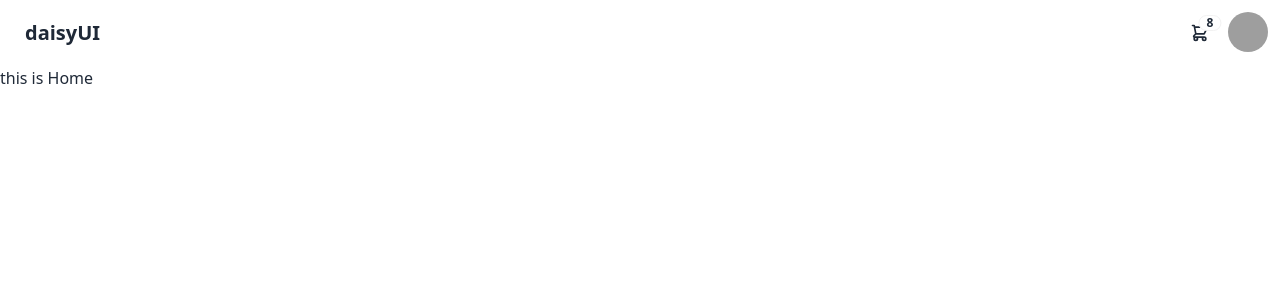
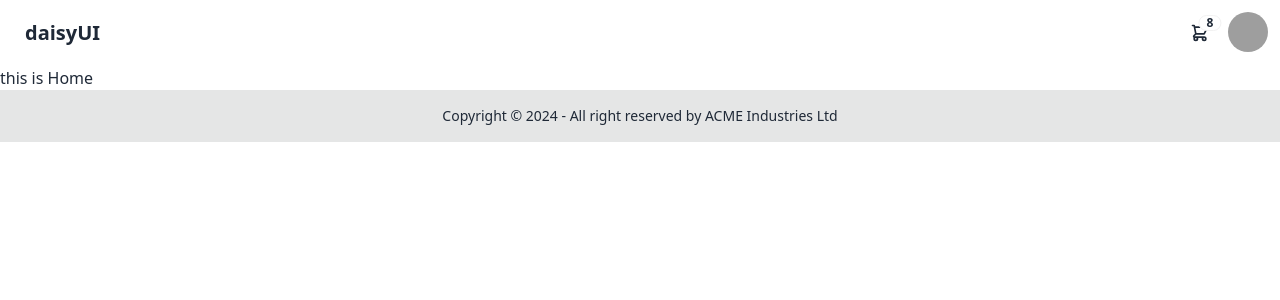
Before and after one commit to adnan2508/shop-hunt, a React (Vite) app: page / in a window 1280 px wide. Shown: the top 300 px of the page. Built offline with nearby package versions, Linux system fonts and the light colour scheme; grey boxes are pictures that could not be loaded.

Commit message:
footer added

```diff
--- /dev/null
+++ b/src/components/Footer.jsx
@@ -0,0 +1,18 @@
+import React from "react";
+
+const Footer = () => {
+  return (
+    <div>
+      <footer className="footer footer-center bg-base-300 text-base-content p-4">
+        <aside>
+          <p>
+            Copyright © {new Date().getFullYear()} - All right reserved by ACME
+            Industries Ltd
+          </p>
+        </aside>
+      </footer>
+    </div>
+  );
+};
+
+export default Footer;
--- a/src/layout/Main.jsx
+++ b/src/layout/Main.jsx
@@ -1,12 +1,14 @@
 import React from 'react';
 import Navbar from '../components/Navbar';
 import { Outlet } from 'react-router-dom';
+import Footer from '../components/Footer';
 
 const Main = () => {
   return (
     <div>
       <Navbar/>
       <Outlet/>
+      <Footer/>
     </div>
   );
 };
```
